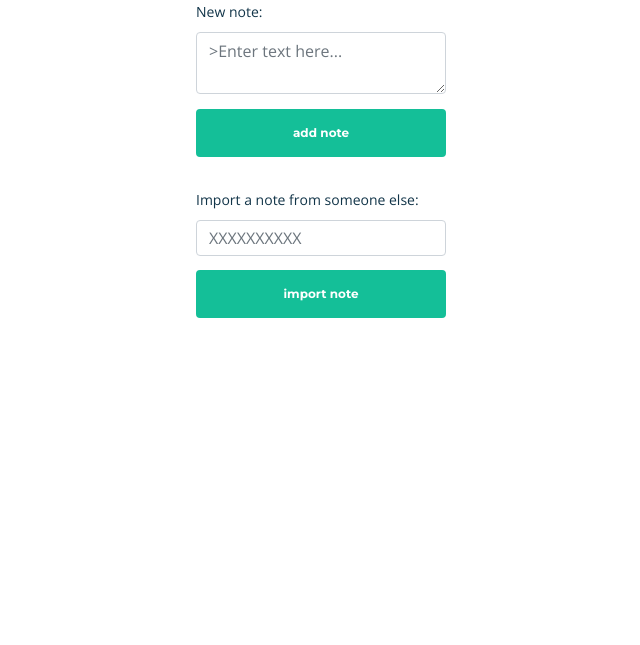
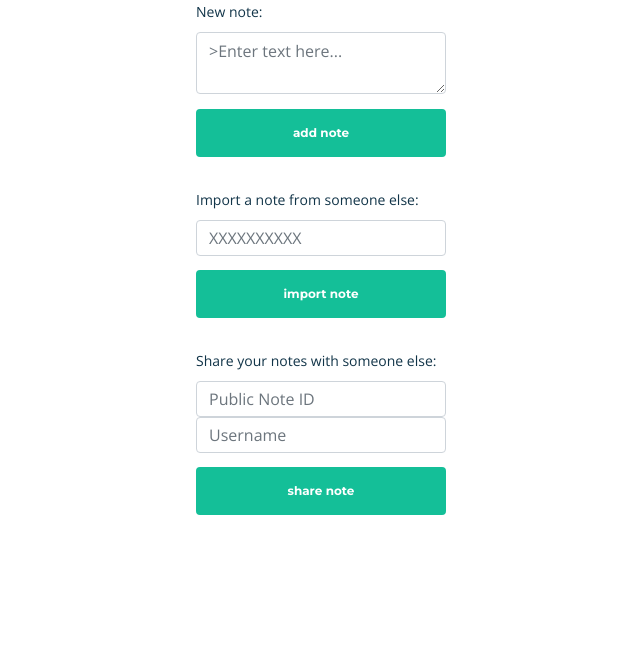
Before and after one commit to augustlh/mini-project-defense, a Flask app: page /notes/ in a window 1280 px wide; the page is wider, and only the part inside the window is pictured. Shown: the part 502-1147 px from the top of that part, without its empty margins (4-644 px from the left). Before the commit the page ends 820 px from the top of that part, so only its background shows below. Run offline with Flask 3, Linux system fonts and the light colour scheme; a user stored in the database is signed in; data comes from the database, SQL or seed files in the repository; some libraries are stand-ins or nearby versions.

Commit message:
fixed note imports
note imports now require the creator to share them with the user before they can be imported

```diff
--- a/app.py
+++ b/app.py
@@ -29,7 +29,7 @@ CREATE TABLE notes (
 
 CREATE TABLE users (
     id INTEGER PRIMARY KEY AUTOINCREMENT,
-    username TEXT NOT NULL,
+    username TEXT UNIQUE NOT NULL,
     password TEXT NOT NULL
 );
 
@@ -103,6 +103,34 @@ def notes():
                 importerror="No such note with that ID which was shared with you!"
             db.commit()
             db.close()
+        elif request.form['submit_button'] == 'share note':
+            noteid = request.form['shareid']
+            otherUser = request.form['otherid']
+            db = connect_db()
+            c = db.cursor()
+
+            # check if other user exists
+            c.execute("SELECT * FROM users WHERE username = ?", (otherUser,))
+            result = c.fetchall()
+            if(len(result)<=0):
+                importerror="No such username exists!"
+                db.commit()
+                db.close()
+                return render_template('notes.html',notes=notes,importerror=importerror)
+
+            #check if this user has a note with such an ID
+            c.execute("SELECT * FROM notes WHERE assocUser = ? AND publicID = ?", (session['userid'], noteid))
+            if(len(result)<=0):
+                importerror="You don't have any note that ID"
+                db.commit()
+                db.close()
+                return render_template('notes.html',notes=notes,importerror=importerror)
+
+            #share the note with the other user
+            c.execute("INSERT INTO sharedNotes VALUES (null, ?, ?, ?)", (noteid, session['userid'], otherUser))
+            db.commit()
+            db.close()
+
 
     db = connect_db()
     c = db.cursor()
--- a/templates/notes.html
+++ b/templates/notes.html
@@ -290,6 +290,14 @@ ol, ul, dl {
             </div>
             <input class="btn-solid-lg notes__input-margin-top" type="submit" name="submit_button" value="import note">
         </form>
+        <form action="" method="post" class="notes__input-wrapper">
+            <div class="notes__input-container">
+              <label for="note">Share your notes with someone else:</label>
+              <input class="form-control notes__input__no-margin" type="text" placeholder="Public Note ID" name="shareid" value={{request.form.shareid}}>
+              <input class="form-control notes__input__no-margin" type="text" placeholder="Username" name="otherid" value={{request.form.personid}}>
+            </div>
+            <input class="btn-solid-lg notes__input-margin-top" type="submit" name="submit_button" value="share note">
+        </form>
         {% if importerror %}
               <p class="p-large"><strong>Error:</strong> {{ importerror }}
         {% endif %}
```
